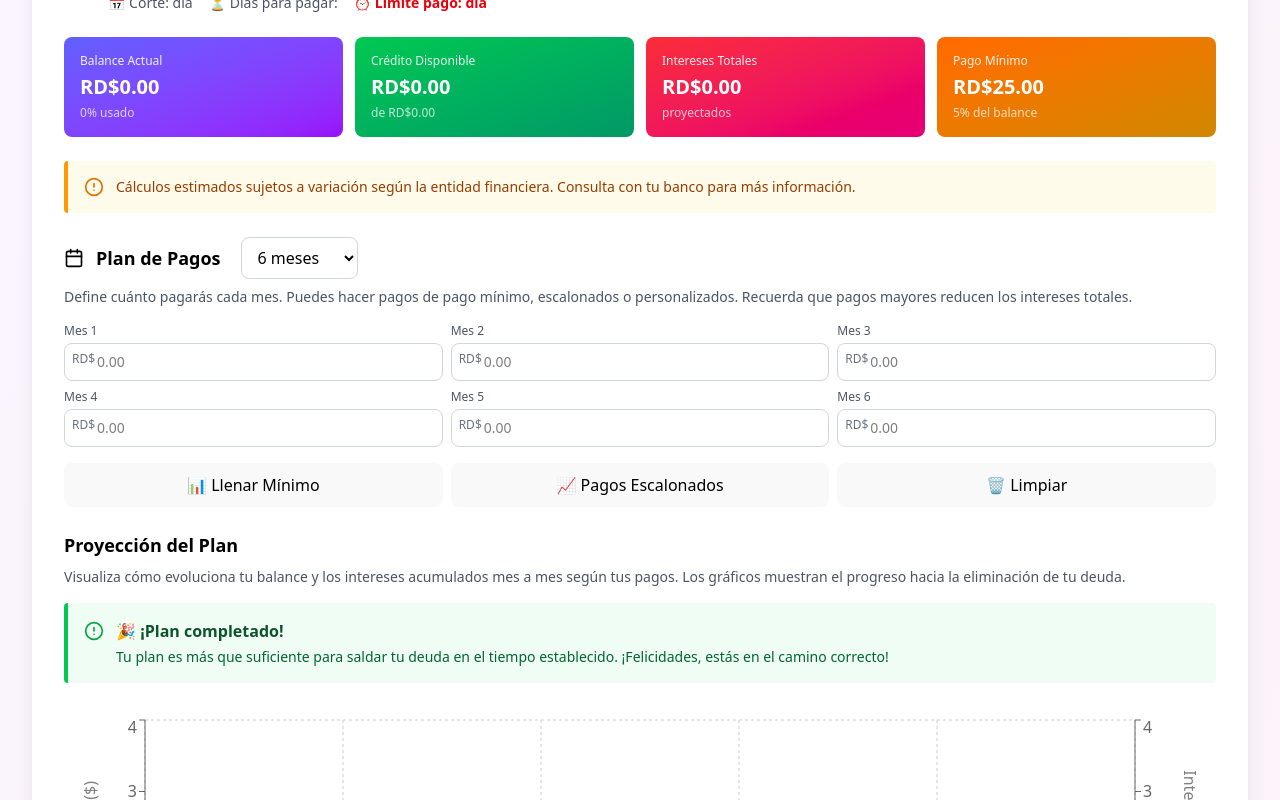
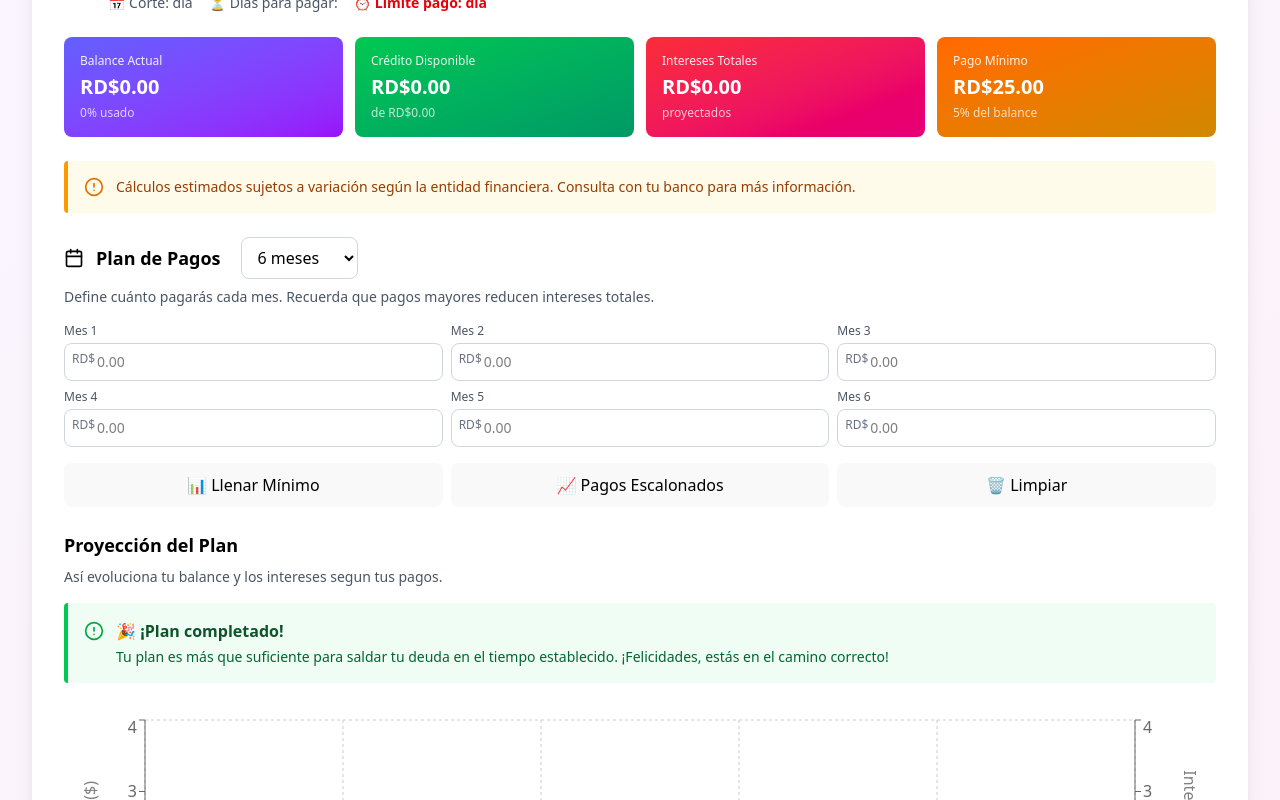
Before and after one commit to drfernandez1221-coder/planificador-financiero, a React (Vite) app: page / in a window 1280 px wide. Both pictures are taken after a click on the button "🚀 Comenzar Simulación". Shown: the part 131-931 px from the top of the page. Built offline with nearby package versions, Linux system fonts and the light colour scheme.

Commit message:
Va cogiendo forma jevi

```diff
--- a/src/App.jsx
+++ b/src/App.jsx
@@ -781,7 +781,7 @@ export default function CreditCardPlanner() {
                   <option value="12">12 meses</option>
                 </select>
               </div>
-              <p className="text-sm text-gray-600 mb-4">Define cuánto pagarás cada mes. Puedes hacer pagos de pago mínimo, escalonados o personalizados. Recuerda que pagos mayores reducen los intereses totales.</p>
+              <p className="text-sm text-gray-600 mb-4">Define cuánto pagarás cada mes. Recuerda que pagos mayores reducen intereses totales.</p>
             </div>
 
             <div className="mb-4" style={{display: 'grid', gridTemplateColumns: `repeat(${planMonths === 6 ? 3 : 6}, minmax(0, 1fr))`, gap: '0.5rem'}}>
@@ -835,7 +835,7 @@ export default function CreditCardPlanner() {
           <div className="mb-8">
             <div className="mb-4">
               <h3 className="font-semibold text-lg mb-2">Proyección del Plan</h3>
-              <p className="text-sm text-gray-600">Visualiza cómo evoluciona tu balance y los intereses acumulados mes a mes según tus pagos. Los gráficos muestran el progreso hacia la eliminación de tu deuda.</p>
+              <p className="text-sm text-gray-600">Así evoluciona tu balance y los intereses segun tus pagos.</p>
             </div>
 
             {planProjection[planMonths - 1]?.balance > 0.10 && (
@@ -942,7 +942,7 @@ export default function CreditCardPlanner() {
                   <TrendingUp className="w-5 h-5" />
                   Proyecciones de Pago
                 </h3>
-                <p className="text-sm text-gray-600">Compara diferentes escenarios de pago: el pago mínimo, el recomendado o uno personalizado. Observa cuánto tiempo tardarás en saldar la deuda y cuántos intereses pagarás en cada caso.</p>
+                <p className="text-sm text-gray-600">Compara tiempo en saldar e intereses que acumularías según tus pagos mensuales.</p>
               </div>
               <div className="grid grid-cols-1 md:grid-cols-2 gap-4">
                 <div className="border border-gray-200 rounded-lg p-4 bg-green-50">
```
